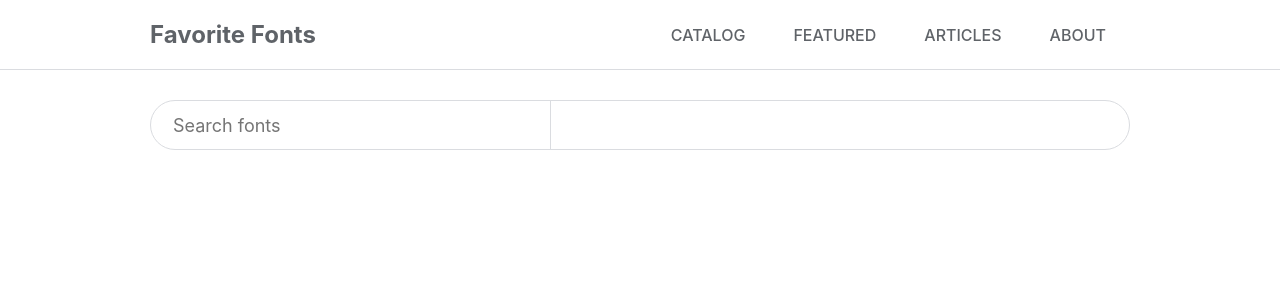
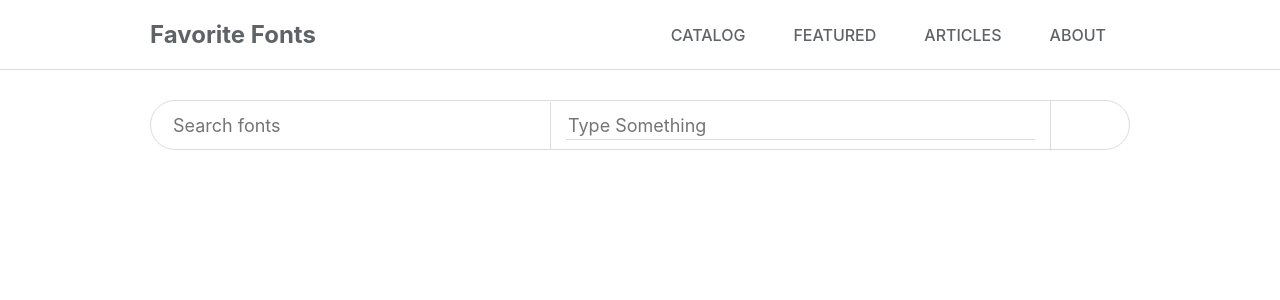
Before and after one commit to 21sparker/favorite-fonts, a React (Create React App) app: page / in a window 1280 px wide. Shown: the top 300 px of the page. Built offline with nearby package versions, Linux system fonts and the light colour scheme.

Commit message:
Add sample text input skeleton

```diff
--- a/src/components/Toolbar/Toolbar.js
+++ b/src/components/Toolbar/Toolbar.js
@@ -10,6 +10,12 @@ const Toolbar = () => {
                         placeholder='Search fonts'
                         className={styles['search-input']}/>
                 </div>
+                <div className={styles['sample-container']}>
+                    <input
+                        type='text'
+                        placeholder='Type Something'
+                        className={styles['sample-input']}/>
+                </div>
             </div>
         </div>
 
--- a/src/components/Toolbar/Toolbar.module.css
+++ b/src/components/Toolbar/Toolbar.module.css
@@ -27,3 +27,23 @@
     outline: none;
 
 }
+
+.sample-container {
+    display: inline-block;
+    padding: 11px 15px;
+    width: 500px;
+    border-right: 1px solid #dadce0;
+}
+
+.sample-input {
+    height: 28px;
+    border: none;
+    font-size: 18px;
+    font-family: inherit;
+    width: 100%;
+    border-bottom: 0.5px solid #dadce0;
+}
+
+.sample-input:focus {
+    outline: none;
+}
```
